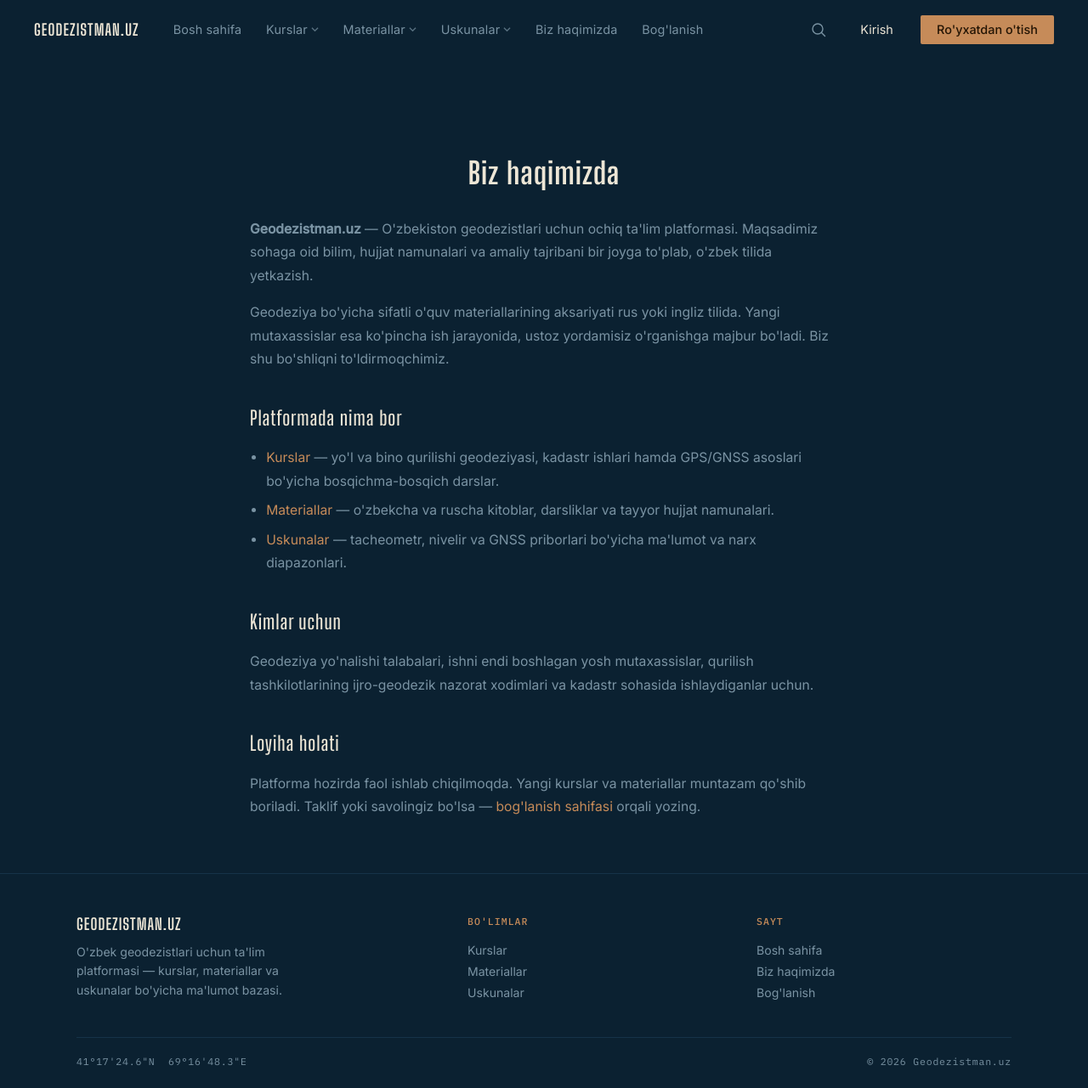
After one commit to ShohzoDev0108/geodezistman-uz, a Django app: page /biz-haqimizda/ in a window 1280 px wide. The commit adds this page. Shown: the whole page at 85% size. Run offline with Django 5.2, Linux system fonts and the light colour scheme.

Commit message:
Add static about and contact pages
Two text-only pages in the same design, served by TemplateView from the
project urlconf so they do not need an app of their own. Templates live
under templates/pages/.

The contact page lists email/Telegram/address as cards and notes that a
message form is coming later; the placeholder contact details are marked
with a TODO and need replacing with the real ones.

Navbar and footer now link to both pages.

Co-Authored-By: Claude Opus 5 <noreply@anthropic.com>

```diff
--- a/geodezistman_project/urls.py
+++ b/geodezistman_project/urls.py
@@ -2,10 +2,18 @@ from django.contrib import admin
 from django.urls import path, include
 from django.conf import settings
 from django.conf.urls.static import static
+from django.views.generic import TemplateView
 
 urlpatterns = [
     path('admin/', admin.site.urls),
     path('materiallar/', include('materials.urls')),
     path('uskunalar/', include('equipment.urls')),
+    # Statik sahifalar — alohida app talab qilmaydi
+    path('biz-haqimizda/',
+         TemplateView.as_view(template_name='pages/about.html'),
+         name='biz_haqimizda'),
+    path('boglanish/',
+         TemplateView.as_view(template_name='pages/contact.html'),
+         name='boglanish'),
     path('', include('courses.urls')),
 ] + static(settings.MEDIA_URL, document_root=settings.MEDIA_ROOT)
--- a/templates/base.html
+++ b/templates/base.html
@@ -42,8 +42,8 @@
           <a href="{% url 'uskunalar_royxati' %}?kategoriya=nivelirlar">Nivelirlar</a>
         </div>
       </li>
-      <li class="nav-item"><a href="#">Biz haqimizda</a></li>
-      <li class="nav-item"><a href="#">Bog'lanish</a></li>
+      <li class="nav-item"><a href="{% url 'biz_haqimizda' %}">Biz haqimizda</a></li>
+      <li class="nav-item"><a href="{% url 'boglanish' %}">Bog'lanish</a></li>
     </ul>
   </div>
   <div class="nav-right">
@@ -79,8 +79,8 @@
     <div class="footer-ustun">
       <h4>Sayt</h4>
       <a href="{% url 'home' %}">Bosh sahifa</a>
-      <a href="#">Biz haqimizda</a>
-      <a href="#">Bog'lanish</a>
+      <a href="{% url 'biz_haqimizda' %}">Biz haqimizda</a>
+      <a href="{% url 'boglanish' %}">Bog'lanish</a>
     </div>
   </div>
   <div class="footer-past">
--- /dev/null
+++ b/templates/pages/about.html
@@ -0,0 +1,53 @@
+{% extends "base.html" %}
+
+{% block title %}Biz haqimizda — Geodezistman.uz{% endblock %}
+
+{% block content %}
+<div class="sahifa">
+  <h1 class="sahifa-sarlavha">Biz haqimizda</h1>
+
+  <div class="matn-blok">
+    <p>
+      <strong>Geodezistman.uz</strong> — O'zbekiston geodezistlari uchun ochiq ta'lim
+      platformasi. Maqsadimiz sohaga oid bilim, hujjat namunalari va amaliy tajribani
+      bir joyga to'plab, o'zbek tilida yetkazish.
+    </p>
+    <p>
+      Geodeziya bo'yicha sifatli o'quv materiallarining aksariyati rus yoki ingliz
+      tilida. Yangi mutaxassislar esa ko'pincha ish jarayonida, ustoz yordamisiz
+      o'rganishga majbur bo'ladi. Biz shu bo'shliqni to'ldirmoqchimiz.
+    </p>
+
+    <h2>Platformada nima bor</h2>
+    <ul>
+      <li>
+        <a href="{% url 'kurslar_royxati' %}">Kurslar</a> — yo'l va bino qurilishi
+        geodeziyasi, kadastr ishlari hamda GPS/GNSS asoslari bo'yicha bosqichma-bosqich
+        darslar.
+      </li>
+      <li>
+        <a href="{% url 'materiallar_royxati' %}">Materiallar</a> — o'zbekcha va ruscha
+        kitoblar, darsliklar va tayyor hujjat namunalari.
+      </li>
+      <li>
+        <a href="{% url 'uskunalar_royxati' %}">Uskunalar</a> — tacheometr, nivelir va
+        GNSS priborlari bo'yicha ma'lumot va narx diapazonlari.
+      </li>
+    </ul>
+
+    <h2>Kimlar uchun</h2>
+    <p>
+      Geodeziya yo'nalishi talabalari, ishni endi boshlagan yosh mutaxassislar,
+      qurilish tashkilotlarining ijro-geodezik nazorat xodimlari va kadastr sohasida
+      ishlaydiganlar uchun.
+    </p>
+
+    <h2>Loyiha holati</h2>
+    <p>
+      Platforma hozirda faol ishlab chiqilmoqda. Yangi kurslar va materiallar muntazam
+      qo'shib boriladi. Taklif yoki savolingiz bo'lsa —
+      <a href="{% url 'boglanish' %}">bog'lanish sahifasi</a> orqali yozing.
+    </p>
+  </div>
+</div>
+{% endblock %}
```
Also changed, not shown: templates/pages/contact.html (added, +41 -0 lines).
